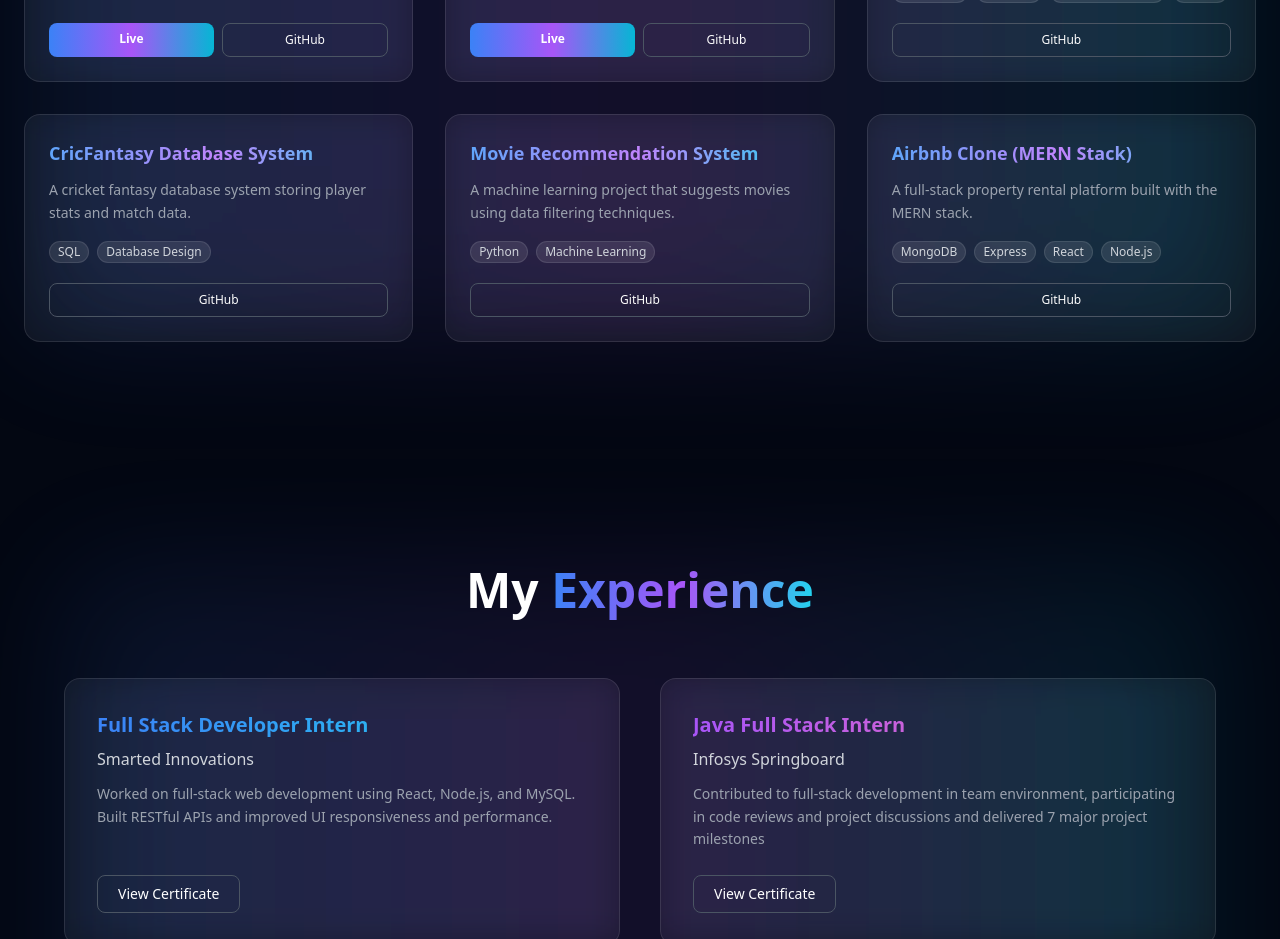
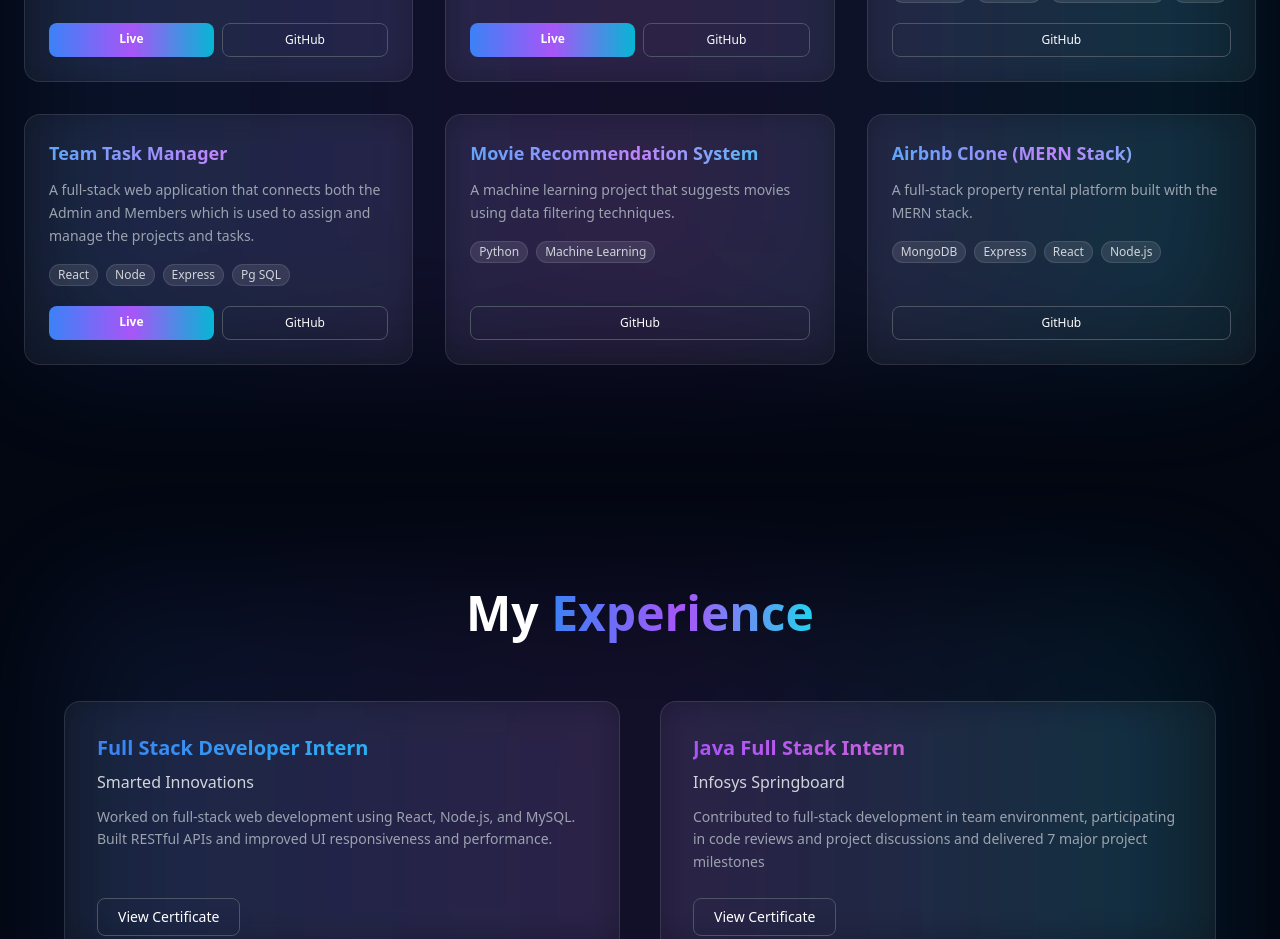
Before and after one commit to GouthamReddy20/Portfolio, a React (Vite) app: page / in a window 1280 px wide. Shown: the part 2660-3599 px from the top of the page. Built offline with nearby package versions, Linux system fonts and the light colour scheme.

Commit message:
Updated the projects

```diff
--- a/src/components/Projects.jsx
+++ b/src/components/Projects.jsx
@@ -24,11 +24,12 @@ function Projects() {
       github: "https://github.com/GouthamReddy20/neurofleet.ai",
     },
     {
-      title: "CricFantasy Database System",
+      title: "Team Task Manager",
       description:
-        "A cricket fantasy database system storing player stats and match data.",
-      tech: ["SQL", "Database Design"],
-      github: "https://github.com/GouthamReddy20/CricFantasy-Database-SQL-",
+        "A full-stack web application that connects both the Admin and Members which is used to assign and manage the projects and tasks.",
+      tech: ["React", "Node", "Express", "Pg SQL"],
+      live: "https://team-task-manager-swart-eight.vercel.app/",
+      github: "https://github.com/GouthamReddy20/team-task-manager",
     },
     {
       title: "Movie Recommendation System",
```
